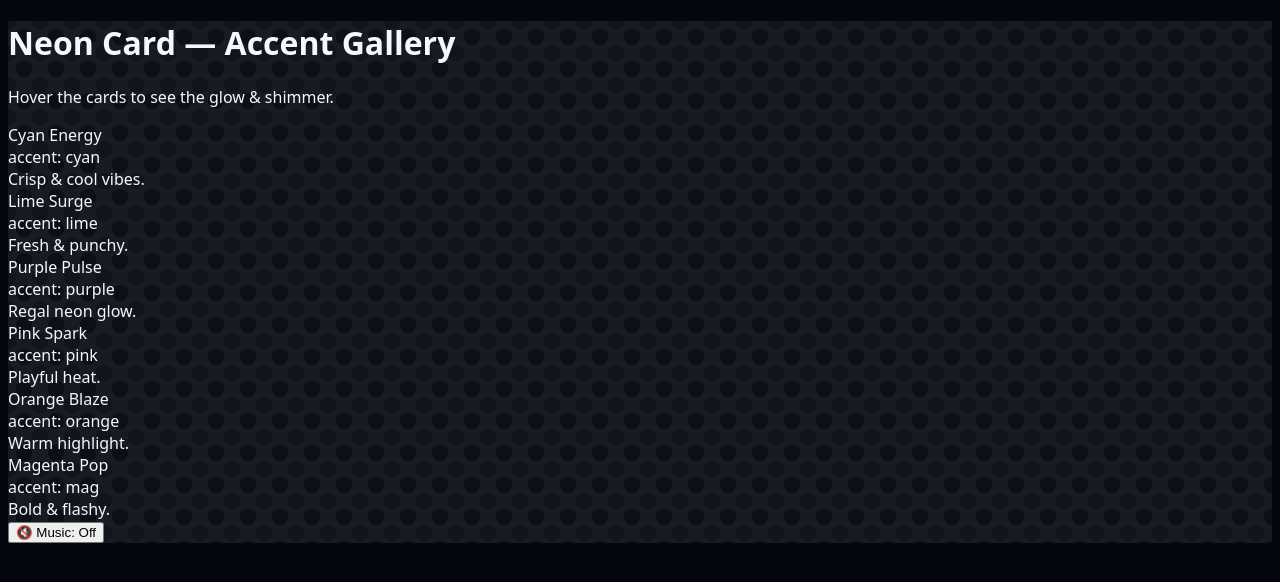
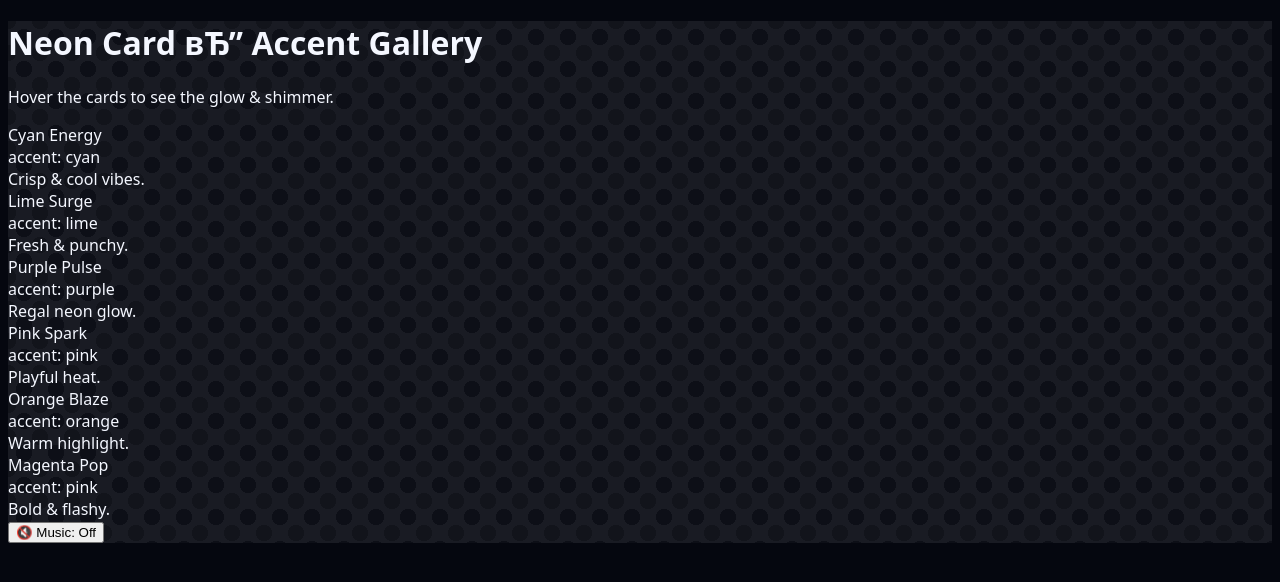
Before and after one commit to mrmemo87-cell/brain-heist, a Next.js app: page /neon-demo in a window 1280 px wide. Shown: the top 582 px of the page. Built offline with nearby package versions, Linux system fonts and the light colour scheme.

Commit message:
fix(neon-demo): use valid accent value (pink instead of mag)

```diff
--- a/app/neon-demo/page.tsx
+++ b/app/neon-demo/page.tsx
@@ -5,7 +5,7 @@ import NeonCard from "@/components/NeonCard";
 export default function NeonDemoPage() {
   return (
     <main className="min-h-[80vh] max-w-6xl mx-auto px-6 py-10">
-      <h1 className="text-3xl font-extrabold tracking-tight">Neon Card — Accent Gallery</h1>
+      <h1 className="text-3xl font-extrabold tracking-tight">Neon Card вЂ” Accent Gallery</h1>
       <p className="text-white/70 mt-1">Hover the cards to see the glow & shimmer.</p>
 
       <div className="grid sm:grid-cols-2 lg:grid-cols-3 gap-6 mt-8">
@@ -14,7 +14,7 @@ export default function NeonDemoPage() {
         <NeonCard accent="purple" title="Purple Pulse"  subtitle="accent: purple">Regal neon glow.</NeonCard>
         <NeonCard accent="pink"   title="Pink Spark"    subtitle="accent: pink">Playful heat.</NeonCard>
         <NeonCard accent="orange" title="Orange Blaze"  subtitle="accent: orange">Warm highlight.</NeonCard>
-        <NeonCard accent="mag"    title="Magenta Pop"   subtitle="accent: mag">Bold & flashy.</NeonCard>
+        <NeonCard accent="pink"    title="Magenta Pop"   subtitle="accent: pink">Bold & flashy.</NeonCard>
       </div>
     </main>
   );
```
